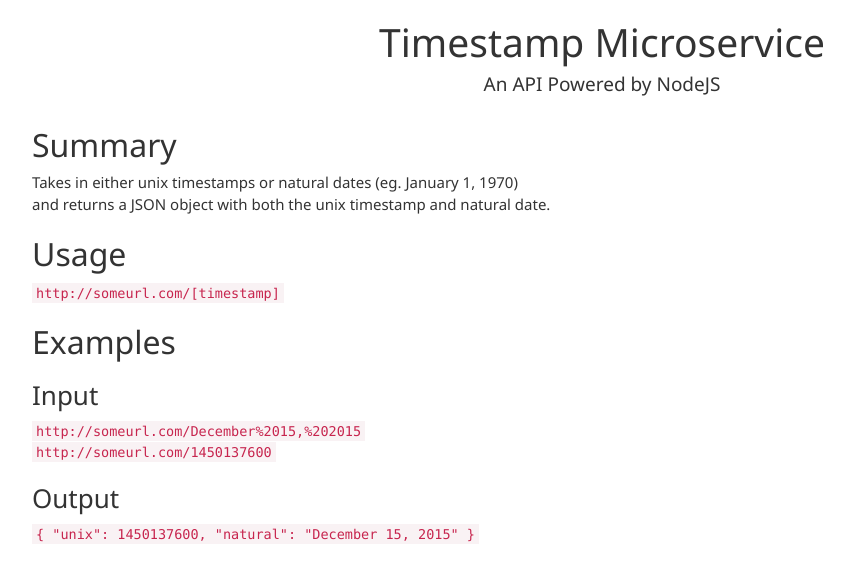
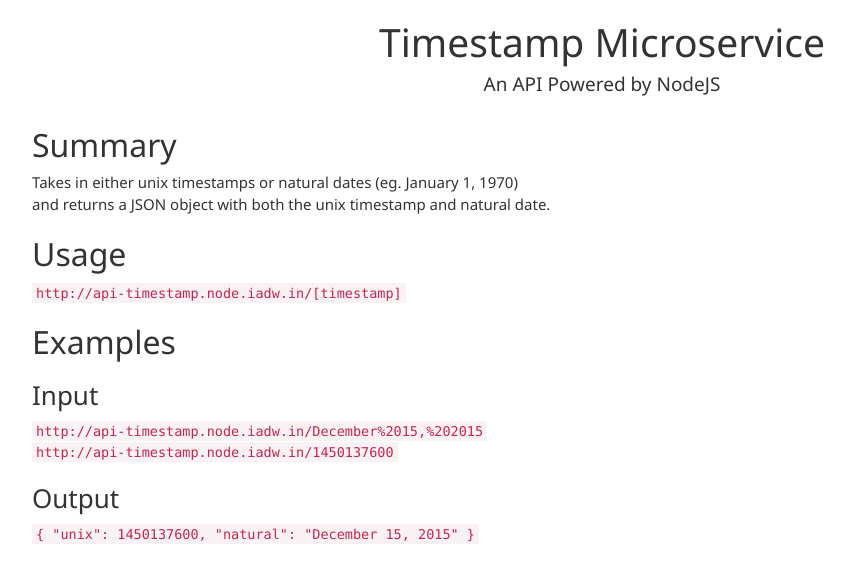
Before and after one commit to adwinying/nodeapi-timestamp, a website: page public/index.html in a window 1280 px wide. Shown: the whole page, without its empty margins (38-892 px from the left). Drawn offline with Linux system fonts and the light colour scheme.

Commit message:
Update URLs

```diff
--- a/public/index.html
+++ b/public/index.html
@@ -18,12 +18,12 @@
       and returns a JSON object with both the unix timestamp and natural date.</p>
 
       <h2>Usage</h2>
-      <code>http://someurl.com/[timestamp]</code>
+      <code>http://api-timestamp.node.iadw.in/[timestamp]</code>
 
       <h2>Examples</h2>
       <h3>Input</h3>
-      <code>http://someurl.com/December%2015,%202015</code><br>
-      <code>http://someurl.com/1450137600</code>
+      <code>http://api-timestamp.node.iadw.in/December%2015,%202015</code><br>
+      <code>http://api-timestamp.node.iadw.in/1450137600</code>
 
       <h3>Output</h3>
       <code>{ "unix": 1450137600, "natural": "December 15, 2015" }</code>
```
Also changed, not shown: Readme.md.
